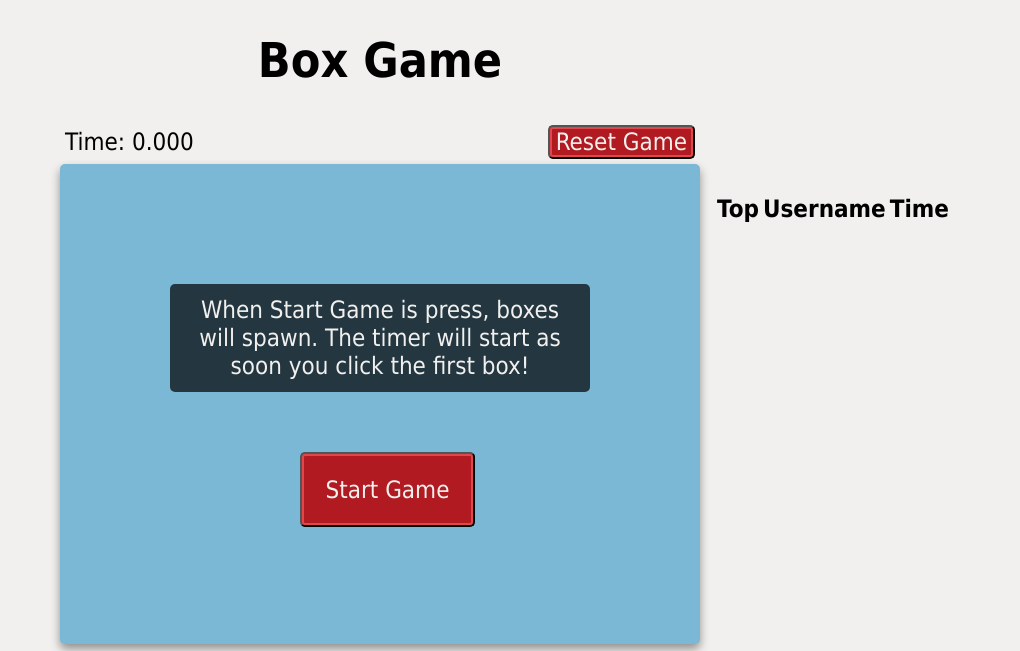
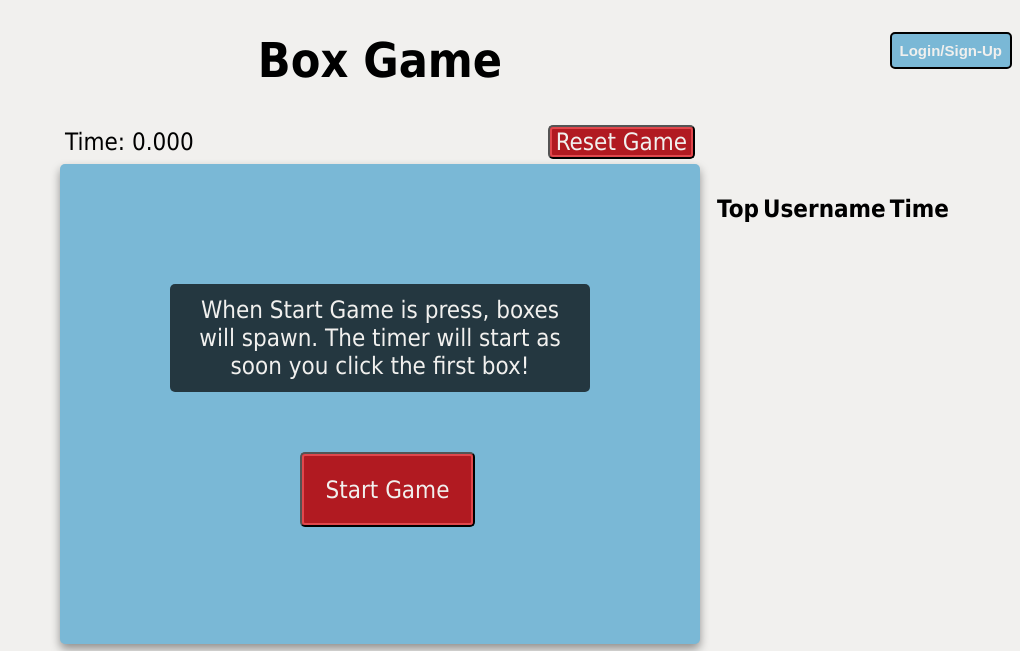
Before and after one commit to samuelgolovin/Box-Game, a PHP site: page / in a window 1280 px wide. Shown: the top 651 px of the page, without its empty margins (260-1280 px from the left). Run offline with PHP 8.4, Linux system fonts and the light colour scheme; data that the repository does not hold is empty.

Commit message:
started login/signup page with button to go there

```diff
--- a/css/game.css
+++ b/css/game.css
@@ -5,6 +5,7 @@
     --lightRed: rgb(224,71,76);
     --blue: rgb(122,184,214);
     --lightGray: rgb(241,240,238);
+    --darkGray: rgb(170, 170, 170);
 }
 
 * {
@@ -137,3 +138,23 @@ body {
         border: 2px dashed black;
     }
 }
+
+.login-sign-up-button {
+    position: absolute;
+    top: 0;
+    right: 0;
+    width: fit-content;
+    padding: 8px;
+    border: 2px solid black;
+    border-radius: 5px;
+    font-size: 15px;
+    font-weight: 600;
+    color: var(--lightGray);
+    background-color: var(--blue);
+    cursor: pointer;
+}
+
+.login-sign-up-button:hover {
+    background-color: var(--lightRed);
+    color: var(--darkGray);
+}
--- a/index.html
+++ b/index.html
@@ -11,6 +11,7 @@
         <h1>Box Game</h1>
 
         <div class="game-container">
+
             <div class="game-area">
                 <div class="top-container">
                     <div id="timer-text" class="timer-text">Time: 0.000</div>
@@ -20,6 +21,7 @@
             </div>
 
         </div>
+        <button id="login-sign-up-button" class="login-sign-up-button">Login/Sign-Up</button>
         <div id="leaderboard-area"></div>
     </body>
 
--- a/js/game.js
+++ b/js/game.js
@@ -92,6 +92,10 @@ window.onload = function() {
         }
     }
 
+    document.getElementById("login-sign-up-button").addEventListener("click", function() {
+        console.log("This Works 123")
+    });
+
     function startTimer() {
         if(int!==null){
             clearInterval(int);
```
Also changed, not shown: html/sign_up.html (added), js/sign_up.js (added).
